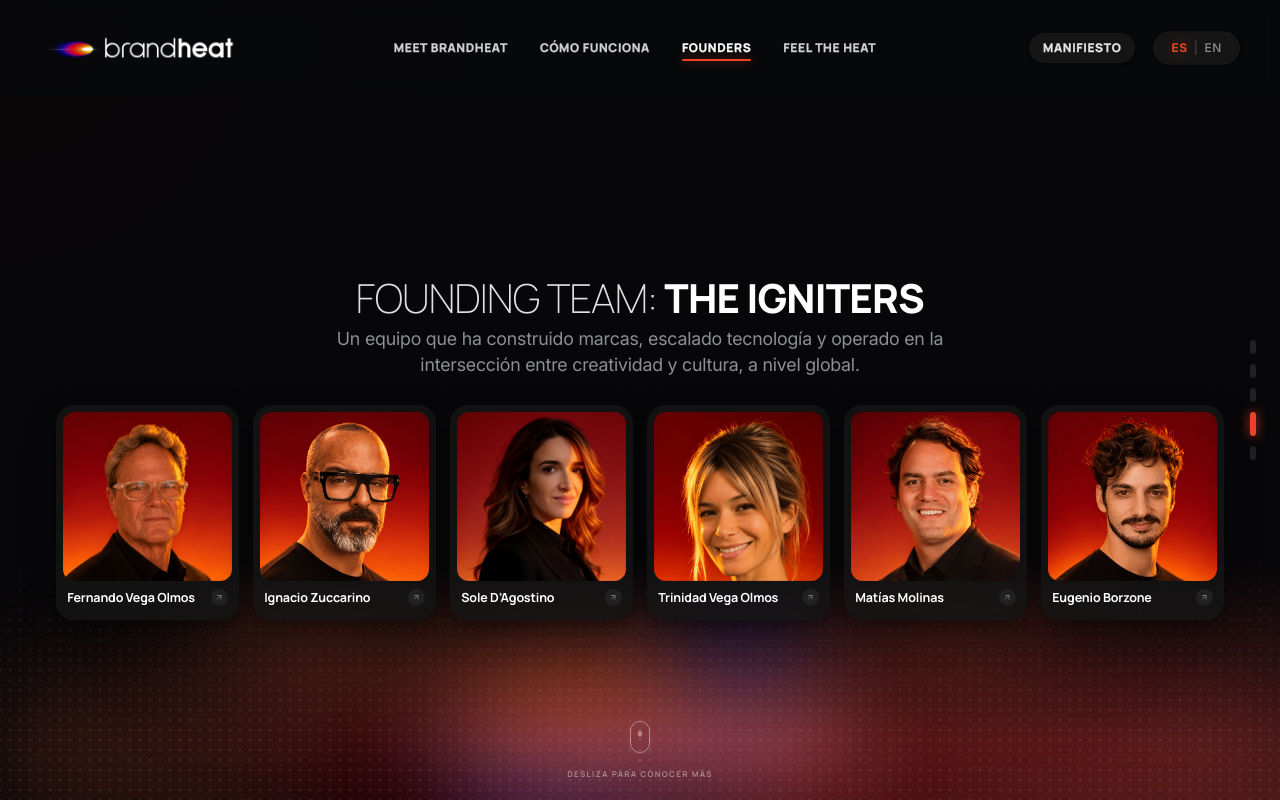
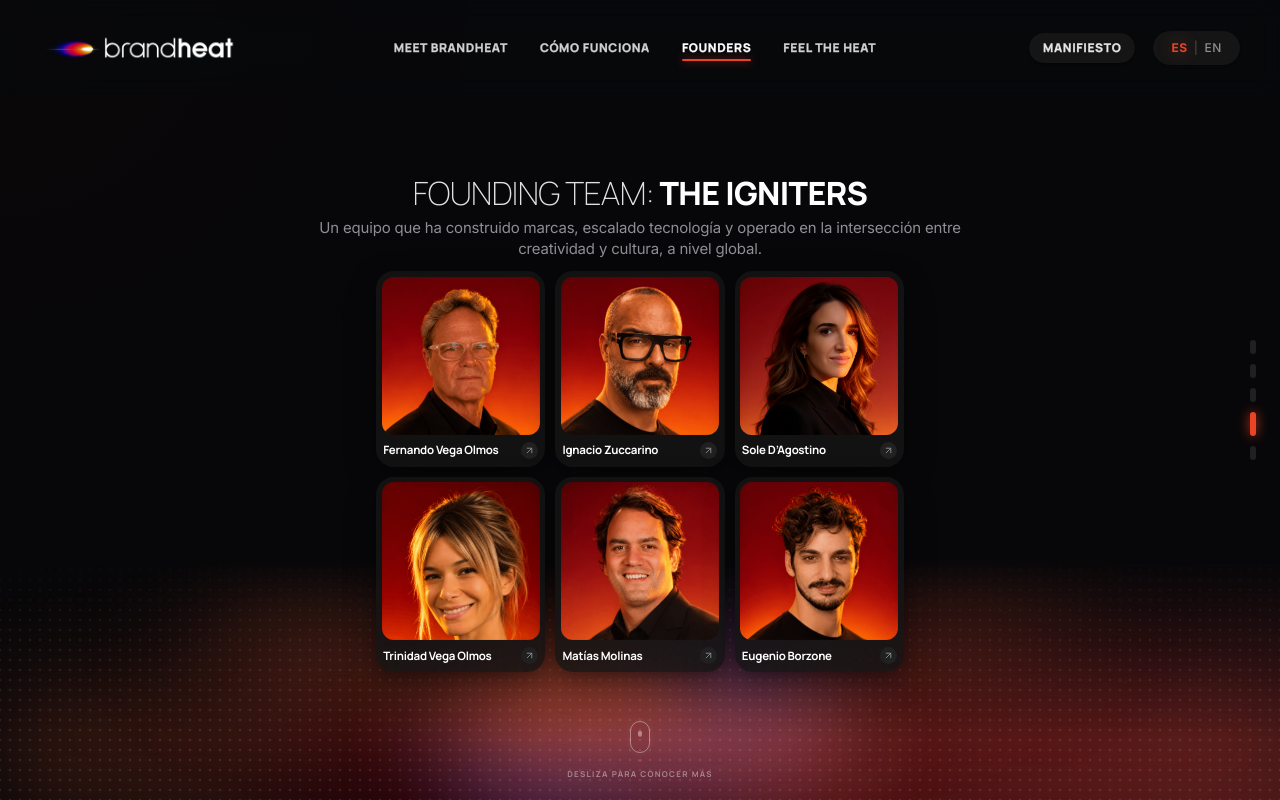
Before and after one commit to jangustia/brandheat-landing, a React (Vite) app: page / in a window 1280 px wide. Both pictures are taken after a click on the button 1253 px from the left and 429 px from the top of the page. Built offline with nearby package versions, Linux system fonts and the light colour scheme.

Commit message:
fix(founders): adapt grid size dynamically on constrained viewport height to prevent header occlusion and keep single-line names

```diff
--- a/src/components/SentenceHero.jsx
+++ b/src/components/SentenceHero.jsx
@@ -240,8 +240,6 @@ export default function SentenceHero({
             ? '-translate-y-4 sm:-translate-y-6 lg:-translate-y-8'
             : currentIndex === 1
             ? '-translate-y-3 sm:-translate-y-5 lg:-translate-y-6'
-            : currentIndex === 3
-            ? 'translate-y-2 sm:translate-y-3 lg:translate-y-4'
             : 'translate-y-0 sm:translate-y-1'
         }`}
       >
--- a/src/components/sections/SectionSixFounders.css
+++ b/src/components/sections/SectionSixFounders.css
@@ -22,29 +22,6 @@
   justify-content: center;
   text-align: center;
   overflow: visible;
-  transition: transform 0.3s ease;
-}
-
-/* Responsive viewport-height scaling only on mobile/tablet where 2 rows of 3 are kept */
-@media (max-width: 1023px) and (max-height: 840px) {
-  .section-six-container {
-    transform: scale(0.92);
-    transform-origin: center center;
-  }
-}
-
-@media (max-width: 1023px) and (max-height: 720px) {
-  .section-six-container {
-    transform: scale(0.84);
-    transform-origin: center center;
-  }
-}
-
-@media (max-width: 1023px) and (max-height: 640px) {
-  .section-six-container {
-    transform: scale(0.76);
-    transform-origin: center center;
-  }
 }
 
 .section-six-title {
@@ -100,16 +77,12 @@
 }
 
 /* ========================================================
-   FOUNDERS GRID (6 VISIBLE FOUNDERS)
-   Order:
-   1. Fernando Vega Olmos, 2. Ignacio Zuccarino, 3. Sole D'Agostino,
-   4. Trinidad Vega Olmos, 5. Matías Molinas, 6. Eugenio Borzone
-
-   - Responsive:
-     * Ample height / default: 2 rows of 3 cards (3 per row)
-     * Constrained height (<= 920px on desktop): ALL 6 CARDS IN 1 SINGLE ROW
-       (row 2 moves to row 1 in the same order), creating ample vertical
-       space to shift content comfortably downward away from navbar.
+   2-ROW STATIC GRID (6 VISIBLE FOUNDERS)
+   Row 1: Fernando Vega Olmos, Ignacio Zuccarino, Sole D'Agostino
+   Row 2: Trinidad Vega Olmos, Matías Molinas, Eugenio Borzone
+   Square (1:1 ratio) face-centered framing.
+   Generously sized founder cards with single-line names,
+   clean card spacing, and ample bottom scroll indicator clearance.
    ======================================================== */
 .section-six-grid-wrap {
   width: 100%;
@@ -117,8 +90,8 @@
   margin-top: 0.25rem;
   margin-left: auto;
   margin-right: auto;
-  display: grid;
-  grid-template-columns: repeat(3, minmax(0, 1fr));
+  display: flex;
+  flex-direction: column;
   gap: 0.625rem;
   padding-left: 0.5rem;
   padding-right: 0.5rem;
@@ -134,110 +107,44 @@
   }
 }
 
-/* Desktop with Ample Height (height > 920px): 2 rows of 3 cards */
-@media (min-width: 1024px) and (min-height: 921px) {
+@media (min-width: 1024px) {
   .section-six-grid-wrap {
-    grid-template-columns: repeat(3, minmax(0, 1fr));
     max-width: 45.5rem; /* ~728px */
     gap: 1rem;
     margin-top: 0.25rem;
   }
 }
 
-@media (min-width: 1280px) and (min-height: 921px) {
+@media (min-width: 1280px) {
   .section-six-grid-wrap {
-    grid-template-columns: repeat(3, minmax(0, 1fr));
     max-width: 47rem; /* ~752px */
     gap: 1.125rem;
     margin-top: 0.25rem;
   }
 }
 
-/* ========================================================
-   Desktop with Constrained Height (height <= 920px):
-   ALL 6 CARDS IN 1 SINGLE ROW
-   The second row moves to the first row in the exact same order.
-   Leaves generous vertical breathing room to move content down
-   away from the navbar and comfortably clear the mouse indicator.
-   ======================================================== */
-@media (min-width: 1024px) and (max-height: 920px) {
-  .section-six-container {
-    transform: none !important;
-    margin-top: 1.5rem;
-  }
+.section-six-row {
+  display: grid;
+  grid-template-columns: repeat(3, minmax(0, 1fr));
+  gap: 0.625rem;
+  width: 100%;
+}
 
-  .section-six-grid-wrap {
-    grid-template-columns: repeat(6, minmax(0, 1fr));
-    max-width: 72rem; /* ~1152px */
+@media (min-width: 640px) {
+  .section-six-row {
     gap: 0.75rem;
-    margin-top: 0.5rem;
-    padding-left: 1rem;
-    padding-right: 1rem;
-  }
-
-  .section-six-card {
-    padding: 0.35rem 0.35rem 0.45rem 0.35rem;
-    border-radius: 0.875rem;
-  }
-
-  .section-six-card-footer {
-    margin-top: 0.35rem;
-    padding: 0.1rem 0.15rem 0.15rem 0.15rem;
-    gap: 0.3rem;
-  }
-
-  .section-six-card-name {
-    font-size: 0.75rem; /* ~12px - ensures 1-line fit without truncation */
-    line-height: 1.2;
-    letter-spacing: -0.015em;
-    white-space: nowrap;
-    text-overflow: ellipsis;
-  }
-
-  .section-six-card-action {
-    width: 1rem;
-    height: 1rem;
-  }
-
-  .section-six-card-arrow {
-    width: 0.5rem;
-    height: 0.5rem;
   }
 }
 
-@media (min-width: 1280px) and (max-height: 920px) {
-  .section-six-grid-wrap {
-    max-width: 76rem; /* ~1216px */
-    gap: 0.875rem;
-  }
-
-  .section-six-card {
-    padding: 0.4rem 0.4rem 0.5rem 0.4rem;
-  }
-
-  .section-six-card-name {
-    font-size: 0.78125rem; /* ~12.5px */
-  }
-
-  .section-six-card-action {
-    width: 1.125rem;
-    height: 1.125rem;
-  }
-
-  .section-six-card-arrow {
-    width: 0.5625rem;
-    height: 0.5625rem;
+@media (min-width: 1024px) {
+  .section-six-row {
+    gap: 1rem;
   }
 }
 
-@media (min-width: 1440px) and (max-height: 920px) {
-  .section-six-grid-wrap {
-    max-width: 80rem; /* ~1280px */
-    gap: 1rem;
-  }
-
-  .section-six-card-name {
-    font-size: 0.8125rem; /* ~13px */
+@media (min-width: 1280px) {
+  .section-six-row {
+    gap: 1.125rem;
   }
 }
 
@@ -388,53 +295,15 @@
   }
 }
 
-/* Tall screen font-sizes (when 2 rows of 3 are displayed) */
-@media (min-width: 1024px) and (min-height: 921px) {
+@media (min-width: 1024px) {
   .section-six-card-name {
     font-size: 0.875rem; /* ~14px */
   }
 }
 
-@media (min-width: 1280px) and (min-height: 921px) {
+@media (min-width: 1280px) {
   .section-six-card-name {
     font-size: 0.90625rem; /* ~14.5px */
-  }
-}
-
-/* Constrained height font-sizes (when 1 row of 6 is displayed) */
-@media (min-width: 1024px) and (max-height: 920px) {
-  .section-six-card-name {
-    font-size: 0.75rem !important; /* ~12px */
-    letter-spacing: -0.015em;
-  }
-  .section-six-card-action {
-    width: 1rem !important;
-    height: 1rem !important;
-  }
-  .section-six-card-arrow {
-    width: 0.5rem !important;
-    height: 0.5rem !important;
-  }
-}
-
-@media (min-width: 1280px) and (max-height: 920px) {
-  .section-six-card-name {
-    font-size: 0.78125rem !important; /* ~12.5px */
-    letter-spacing: -0.01em;
-  }
-  .section-six-card-action {
-    width: 1.0625rem !important;
-    height: 1.0625rem !important;
-  }
-  .section-six-card-arrow {
-    width: 0.53125rem !important;
-    height: 0.53125rem !important;
-  }
-}
-
-@media (min-width: 1440px) and (max-height: 920px) {
-  .section-six-card-name {
-    font-size: 0.8125rem !important; /* ~13px */
   }
 }
 
@@ -501,8 +370,100 @@
   transform: rotate(45deg);
 }
 
-.section-six-card:hover .section-six-card-arrow {
-  transform: rotate(45deg);
+/* ========================================================
+   VIEWPORT-HEIGHT RESPONSIVE ADAPTATION
+   Dynamically scales grid dimensions, card padding, and typography
+   when vertical height is constrained (e.g., standard laptops,
+   browser chrome, split windows), ensuring the title and subtitle
+   fit comfortably below the top navbar without clipping or truncation.
+   ======================================================== */
+@media (max-height: 920px) and (min-width: 640px) {
+  .section-six-title {
+    font-size: 2.25rem !important; /* ~36px */
+  }
+  .section-six-subheadline {
+    font-size: 1rem !important;
+    margin-bottom: 0.75rem !important;
+  }
+  .section-six-grid-wrap {
+    max-width: 38.5rem !important; /* ~616px */
+    gap: 0.75rem !important;
+  }
+  .section-six-row {
+    gap: 0.75rem !important;
+  }
+  .section-six-card {
+    padding: 0.375rem 0.375rem 0.45rem 0.375rem !important;
+  }
+  .section-six-card-name {
+    font-size: 0.78125rem !important; /* ~12.5px */
+    letter-spacing: -0.015em !important;
+  }
+}
+
+@media (max-height: 810px) and (min-width: 640px) {
+  .section-six-title {
+    font-size: 2rem !important; /* ~32px */
+  }
+  .section-six-subheadline {
+    font-size: 0.9375rem !important; /* ~15px */
+    margin-bottom: 0.5rem !important;
+  }
+  .section-six-grid-wrap {
+    max-width: 34.5rem !important; /* ~552px */
+    gap: 0.625rem !important;
+  }
+  .section-six-row {
+    gap: 0.625rem !important;
+  }
+  .section-six-card {
+    padding: 0.35rem 0.35rem 0.425rem 0.35rem !important;
+  }
+  .section-six-card-footer {
+    gap: 0.25rem !important;
+    padding: 0.05rem 0.1rem !important;
+  }
+  .section-six-card-name {
+    font-size: 0.71875rem !important; /* ~11.5px */
+    letter-spacing: -0.02em !important;
+  }
+  .section-six-card-action {
+    width: 1.0625rem !important;
+    height: 1.0625rem !important;
+  }
+}
+
+@media (max-height: 720px) and (min-width: 640px) {
+  .section-six-title {
+    font-size: 1.625rem !important; /* ~26px */
+  }
+  .section-six-subheadline {
+    font-size: 0.8125rem !important; /* ~13px */
+    line-height: 1.3 !important;
+    margin-bottom: 0.35rem !important;
+  }
+  .section-six-grid-wrap {
+    max-width: 31.5rem !important; /* ~504px */
+    gap: 0.5rem !important;
+  }
+  .section-six-row {
+    gap: 0.5rem !important;
+  }
+  .section-six-card {
+    padding: 0.3rem 0.3rem 0.375rem 0.3rem !important;
+  }
+  .section-six-card-footer {
+    gap: 0.2rem !important;
+    padding: 0.05rem 0.05rem !important;
+  }
+  .section-six-card-name {
+    font-size: 0.65625rem !important; /* ~10.5px */
+    letter-spacing: -0.025em !important;
+  }
+  .section-six-card-action {
+    width: 0.9375rem !important;
+    height: 0.9375rem !important;
+  }
 }
 
 /* ========================================================
--- a/src/components/sections/SectionSixFounders.jsx
+++ b/src/components/sections/SectionSixFounders.jsx
@@ -130,9 +130,11 @@ export default function SectionSixFounders({ currentLang = 'es', onBackToStart }
         </p>
       </motion.div>
 
-      {/* 3. Static Grid of 6 Founders (Responsive 6 in 1 row on constrained height, 2 rows of 3 on ample height) */}
+      {/* 3. Two-Row Static Grid (6 visible founders: Fernando, Ignacio, Sole on Row 1; Trinidad, Matías, Eugenio on Row 2) */}
       <motion.div variants={cascadeItemVariants} className="section-six-grid-wrap">
-        {founders.map((founder) => (
+        {/* Row 1: Fernando, Ignacio, Sole */}
+        <div className="section-six-row">
+          {founders.slice(0, 3).map((founder) => (
             <div
               key={founder.id}
               onClick={() => setSelectedFounder(founder)}
@@ -168,6 +170,47 @@ export default function SectionSixFounders({ currentLang = 'es', onBackToStart }
               </div>
             </div>
           ))}
+        </div>
+
+        {/* Row 2: Trinidad, Matías, Eugenio */}
+        <div className="section-six-row">
+          {founders.slice(3, 6).map((founder) => (
+            <div
+              key={founder.id}
+              onClick={() => setSelectedFounder(founder)}
+              className="group section-six-card"
+              role="button"
+              tabIndex={0}
+              aria-label={`View bio for ${founder.name}`}
+              onKeyDown={(e) => {
+                if (e.key === 'Enter' || e.key === ' ') {
+                  setSelectedFounder(founder);
+                }
+              }}
+            >
+              {/* Square Photo Box (1:1 ratio) */}
+              <div className="section-six-card-image-wrap">
+                <img
+                  src={founder.image}
+                  alt={founder.name}
+                  style={{ objectPosition: founder.objectPosition || 'center 10%' }}
+                  className="section-six-card-img"
+                  loading="lazy"
+                />
+              </div>
+
+              {/* Bottom Details Bar: Name on left, Arrow circle on right */}
+              <div className="section-six-card-footer">
+                <h3 className="section-six-card-name">
+                  {founder.name}
+                </h3>
+                <div className="section-six-card-action">
+                  <ArrowUpRight className="section-six-card-arrow" />
+                </div>
+              </div>
+            </div>
+          ))}
+        </div>
       </motion.div>
 
       {/* ========================================================
```
Lines whose indentation alone changed are shown as unchanged.
